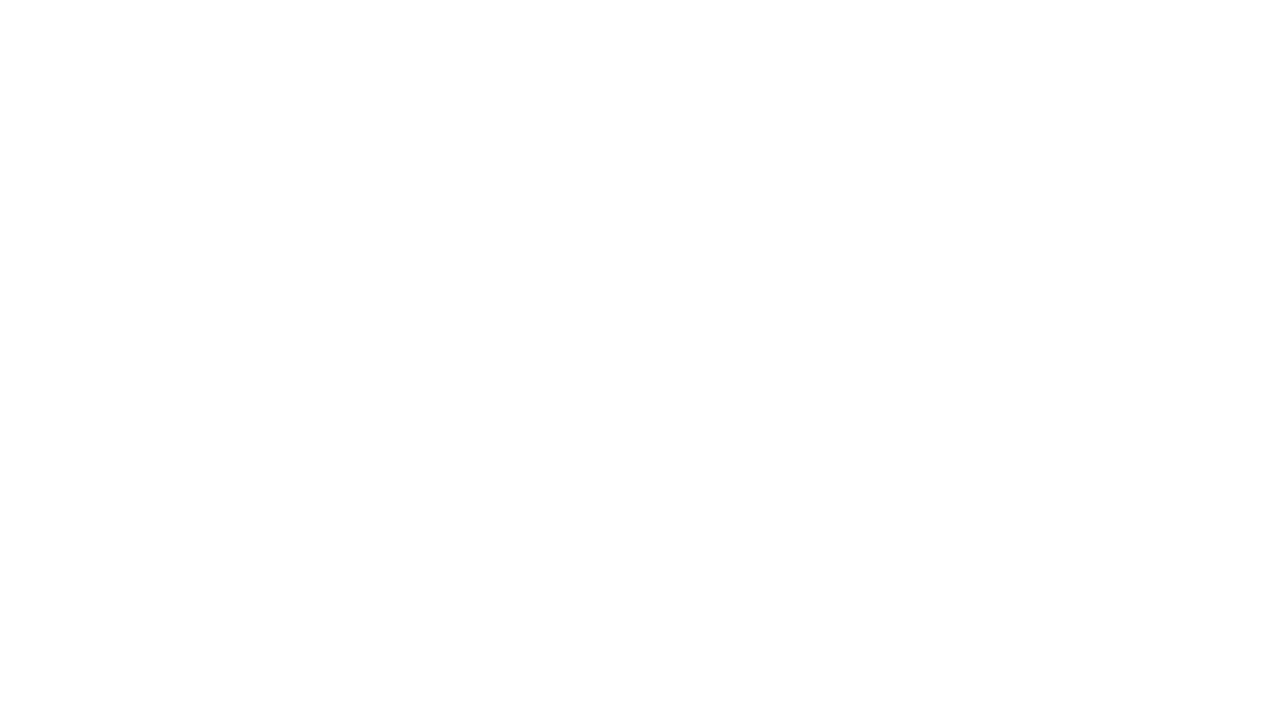
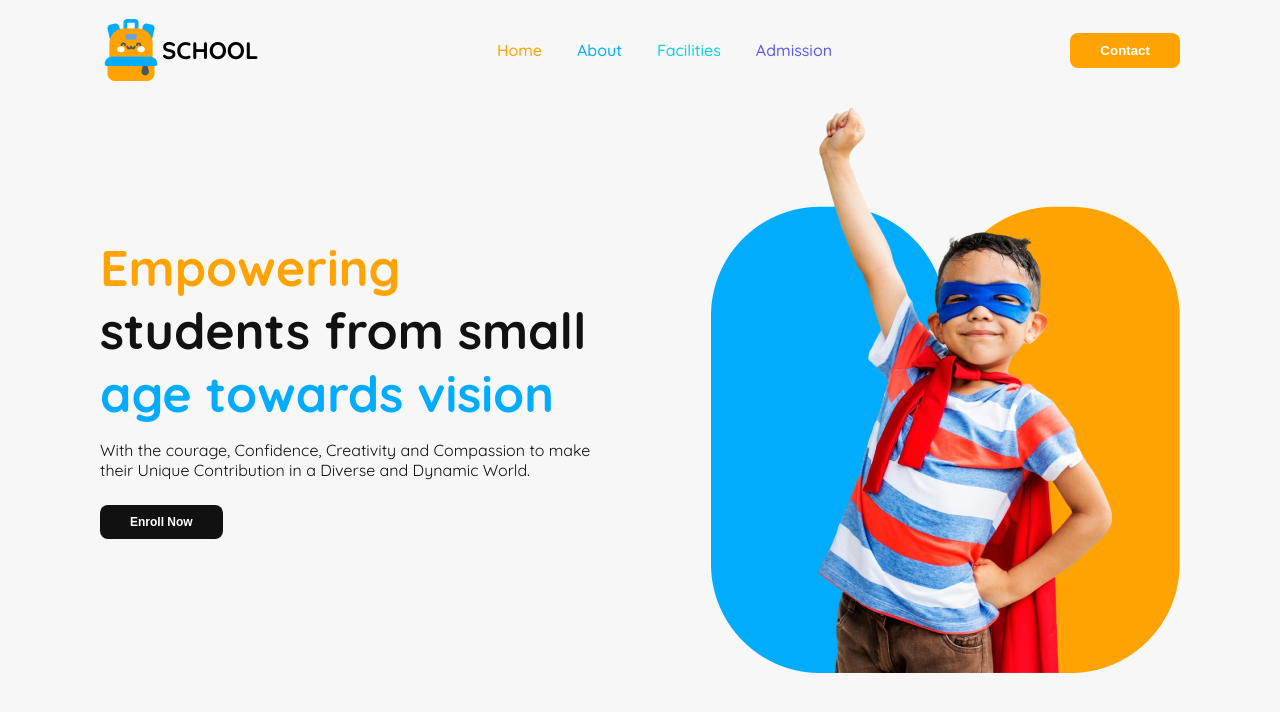
Before and after one commit to Hridoy514/B11-A2-Kids-School, a plain HTML site: page index.html in a window 1280 px wide. Drawn offline with nearby package versions, Linux system fonts and the light colour scheme.

Commit message:
navbar and hero section added

```diff
--- a/index.html
+++ b/index.html
@@ -1,13 +1,54 @@
 <!DOCTYPE html>
 <html lang="en">
-<head>
-    <meta charset="UTF-8">
-    <meta name="viewport" content="width=device-width, initial-scale=1.0">
+  <head>
+    <meta charset="UTF-8" />
+    <meta name="viewport" content="width=device-width, initial-scale=1.0" />
     <title>Kids-School</title>
-    <link rel="stylesheet" href="style.css">
-    <link href='https://unpkg.com/boxicons@2.1.4/css/boxicons.min.css' rel='stylesheet'>
-</head>
-<body>
+    <link rel="stylesheet" href="style.css" />
+    <link
+      href="https://unpkg.com/boxicons@2.1.4/css/boxicons.min.css"
+      rel="stylesheet"
+    />
+  </head>
+  <body>
+    <header class="side-margin">
+      <!-- navbar section -->
+      <nav>
+        <div class="logo">
+          <img src="./assets/logo.png" alt="Kids school logo" />
+          <h2>SCHOOL</h2>
+        </div>
+        <ul>
+          <li><a class="color-1" href="">Home</a></li>
+          <li><a class="color-2" href="">About</a></li>
+          <li><a class="color-3" href="">Facilities</a></li>
+          <li><a class="color-4" href="">Admission</a></li>
+        </ul>
+        <button class="orange-btn">Contact</button>
+      </nav>
+      <!-- hero section -->
+      <div class="hero-container">
+        <div class="hero-text">
+          <h1>
+            <span class="color-1">Empowering</span><br />
+            <span class="color-5"> students from small</span><br />
+            <span class="color-2"> age towards vision</span>
+          </h1>
+          <p>
+            With the courage, Confidence, Creativity and Compassion to make
+            <br />
+            their Unique Contribution in a Diverse and Dynamic World.
+          </p>
+          <button>Enroll Now</button>
+        </div>
+        <div class="hero-img">
+            <img src="./assets/hero-kids.png" alt="No Internet" />
+        </div>
+      </div>
+    </header>
+    <main class="side-margin"></main>
+    <footer>
 
-</body>
+    </footer>
+  </body>
 </html>
--- a/style.css
+++ b/style.css
@@ -4,8 +4,132 @@
 
 body {
   font-family: "Quicksand", serif;
+  background-color: #f7f7f7;
 }
 * {
   margin: 0;
   padding: 0;
 }
+
+/* shared styles */
+.side-margin{
+  margin: 0 100px;
+}
+/* navbar text color */
+.color-1 {
+  color: #fea301;
+}
+.color-2 {
+  color: #01acfd;
+}
+.color-3 {
+  color: #05d4df;
+}
+.color-4 {
+  color: #5d58ef;
+}
+.color-5 {
+  color: #111111;
+}
+
+.text-decoration {
+  text-decoration: none;
+  color: #ffffff;
+}
+
+/* navbar section design */
+nav,
+.logo,
+nav > ul {
+  display: flex;
+  align-items: center;
+  justify-content: space-between;
+}
+nav {
+  height: 100px;
+}
+ul {
+  gap: 35px;
+}
+ul li {
+  list-style: none;
+}
+ul li a {
+  text-decoration: none;
+  font-weight: 500;
+}
+.orange-btn {
+  background-color: #fea301;
+  color: #ffffff;
+  border: none;
+  padding: 10px 30px;
+  font-weight: 600;
+  border-radius: 8px;
+}
+/* hero section style */
+.hero-container {
+  width: 100%;
+  height: 575px;
+  display: flex;
+  justify-content: space-between;
+  align-items: center;
+}
+.hero-container .hero-text h1 {
+  font-size: 50px;
+}
+.hero-container .hero-text p {
+  margin: 15px 0;
+  font-size: 16px;
+  font-weight: 400;
+  color: #111111;
+}
+.hero-container .hero-text button {
+  margin-top: 10px;
+  font-size: 12px;
+  font-weight: bold;
+  color: #ffffff;
+  background-color: #111111;
+  border: none;
+  border-radius: 8px;
+  padding: 10px 30px;
+  cursor: pointer;
+}
+.hero-container .hero-text button:hover {
+  background-color: #fea301;
+  color: #111111;
+  border-radius: 8px;
+  padding: 10px 30px;
+}
+.hero-container .hero-img img {
+  width: 100%;
+}
+
+/* small device responsive */
+@media screen and (max-width: 576px) {
+  .side-margin{
+    margin: 0 30px;
+  }
+  nav,
+  .logo,
+  nav > ul {
+    flex-direction: column;
+    gap: 10px;
+    align-items: center;
+  }
+  nav{
+    height: auto;
+  }
+  /* hero section responsive */
+  .hero-container {
+    margin-top: 25px;
+    width: 100%;
+    height: auto;
+    flex-direction: column-reverse;
+    gap: 20px;
+    align-items: center;
+    text-align: center;
+  }
+  .hero-container .hero-text h1 {
+    font-size: 35px;
+  }
+}
```
